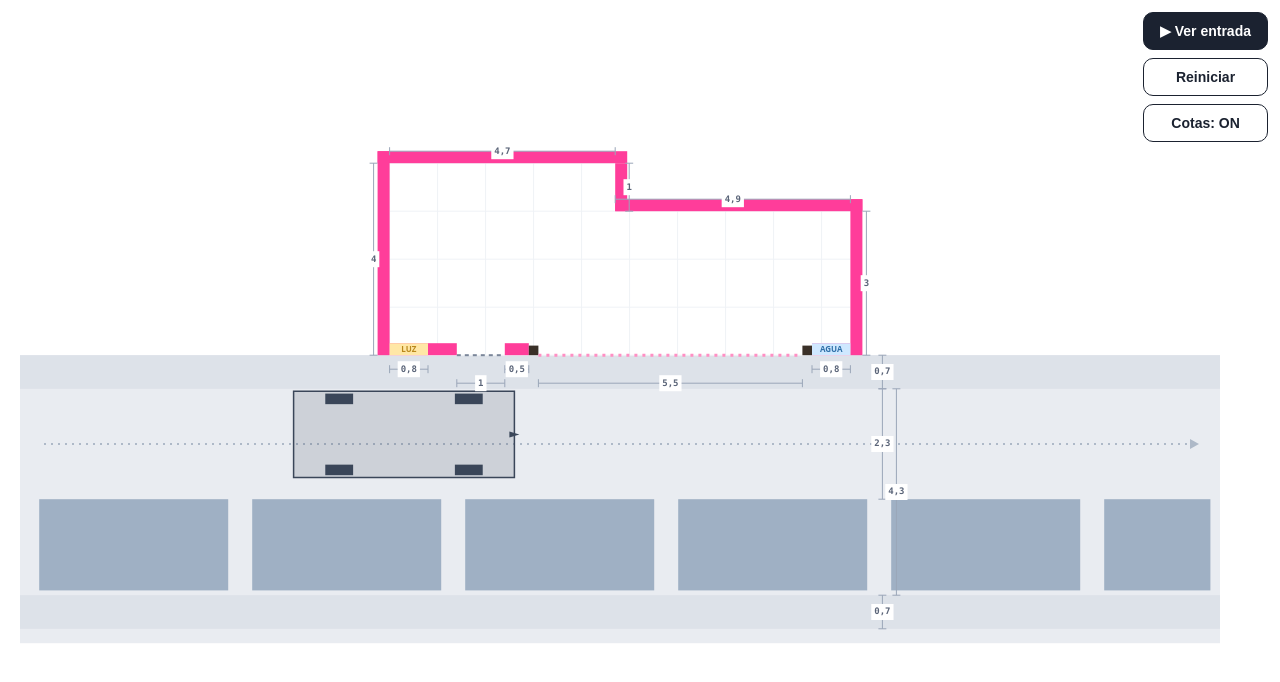
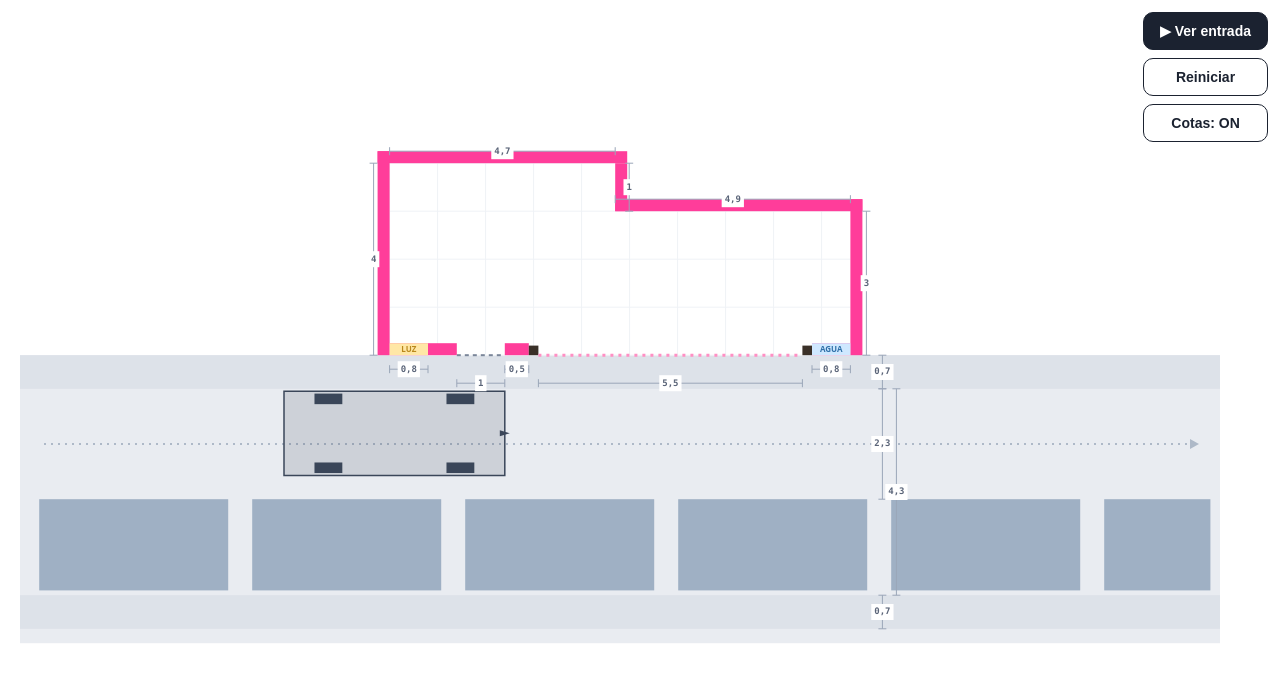
Before and after one commit to suvires/aparcamiento, a plain HTML site: page index.html in a window 1280 px wide. Drawn offline with Linux system fonts and the light colour scheme.

Commit message:
Actualiza dimensiones Mazda 5 y nueva maniobra de entrada
- Wc 1,8 → 1,755 m, R 5,0 → 5,4 m, wb 2,70 → 2,75 m (voladizos 0,95 → 0,925 m)
- Portón a 5,5 m con peatonal fija (muro pedR→gx se ajusta automáticamente)
- Nueva maniobra de entrada grabada con las medidas corregidas (steer ±0,4004)

Co-Authored-By: Claude Sonnet 4.6 <noreply@anthropic.com>

```diff
--- a/index.html
+++ b/index.html
@@ -66,15 +66,15 @@
   const m=x=>parseFloat(x.toFixed(2)).toString().replace('.',',');
   const cm=x=>Math.round(x*100)+' cm';
 
-  const DEF={L:4.6,Wc:1.8,R:5.0,w1:4.7,d1:4.0,w2:4.9,d2:3.0,gw:5.5,pillar:0.2,meterW:0.8,meterD:0.25,ped:1.0,acera:0.7,laneFree:2.3,calzada:4.3};
+  const DEF={L:4.6,Wc:1.755,R:5.4,w1:4.7,d1:4.0,w2:4.9,d2:3.0,gw:5.5,pillar:0.2,meterW:0.8,meterD:0.25,ped:1.0,acera:0.7,laneFree:2.3,calzada:4.3};
   const S=Object.assign({},DEF,{showDim:true,t:0,playing:false,speed:180});
 
   // ---- geometría ----
   function geo(){
-    const frontW=S.w1+S.w2, wb=S.L*(2.7/4.6), ov=(S.L-wb)/2, fo=ov, ro=ov;
+    const frontW=S.w1+S.w2, wb=S.L*(2.75/4.6), ov=(S.L-wb)/2, fo=ov, ro=ov;
     const gateR=frontW-S.meterW;                          // portón pegado al contador de agua
     const clearR=gateR-S.pillar, clearL=clearR-S.gw, gx=clearL-S.pillar;
-    const pedR=gx-0.5, pedL=pedR-S.ped;                  // 0,5 m entre peatonal y pilar izq del portón
+    const pedL=S.meterW+0.6, pedR=pedL+S.ped;            // peatonal fija; el muro pedR→gx crece con el portón
     const phimax=Math.atan(wb/S.R);
     const yOpp=-(S.acera+S.laneFree);                     // borde cercano de los coches de enfrente
     const yFar=-(S.acera+S.calzada);                      // bordillo de enfrente
@@ -137,7 +137,7 @@
   // ---- modo conducción manual ----
   let manualMode=false,manCar={x:0,y:0,th:0},manSegs=[],manCurSeg=null,manCrashed=false,manBlocked=false,manAnimId=null;
   function manualDefaultStart(){
-    const x=G.clearL-G.wb-G.fo-0.5;
+    const x=G.pedR-G.wb-G.fo;
     const y=-(S.acera+S.Wc/2+0.05);
     return {x,y,th:0};
   }
@@ -146,14 +146,15 @@
   function attemptEntrada(){
     const p=manualDefaultStart();
     return {start:[p.x,p.y,p.th],segs:[
-      {dir:1,steer:0.4209,len:0.78},{dir:1,steer:0,len:0.15},{dir:1,steer:-0.4209,len:0.39},
-      {dir:1,steer:0,len:0.27},{dir:1,steer:0.4209,len:0.27},{dir:1,steer:0,len:1.29},
-      {dir:1,steer:-0.4209,len:0.3},{dir:1,steer:0,len:0.84},{dir:1,steer:0.4209,len:0.18},
-      {dir:1,steer:0,len:0.33},{dir:1,steer:-0.4209,len:0.21},{dir:1,steer:0,len:1.32},
-      {dir:1,steer:-0.4209,len:0.33},{dir:1,steer:0,len:4.2},{dir:-1,steer:0.4209,len:4.62},
-      {dir:-1,steer:0,len:0.12},{dir:-1,steer:-0.4209,len:3.99},{dir:-1,steer:0,len:0.06},
-      {dir:1,steer:0,len:2.76},{dir:1,steer:0.4209,len:0.48},{dir:1,steer:0,len:0.66},
-      {dir:1,steer:0.4209,len:0.15},{dir:-1,steer:0,len:0.27}
+      {dir:1,steer:0,len:1.11},{dir:1,steer:0.4004,len:0.27},{dir:1,steer:0,len:0.48},
+      {dir:1,steer:0.4004,len:0.33},{dir:1,steer:0,len:0.99},{dir:1,steer:0.4004,len:0.21},
+      {dir:1,steer:0,len:0.39},{dir:1,steer:-0.4004,len:0.24},{dir:1,steer:0,len:1.32},
+      {dir:1,steer:-0.4004,len:0.15},{dir:1,steer:0,len:0.66},{dir:1,steer:-0.4004,len:0.33},
+      {dir:1,steer:0,len:1.92},{dir:1,steer:0.4004,len:0.12},{dir:1,steer:0,len:0.6},
+      {dir:1,steer:-0.4004,len:0.21},{dir:1,steer:0,len:1.77},{dir:-1,steer:0.4004,len:2.4},
+      {dir:-1,steer:0,len:0.75},{dir:-1,steer:0.4004,len:1.77},{dir:-1,steer:0,len:0.09},
+      {dir:-1,steer:-0.4004,len:3.27},{dir:1,steer:0,len:0.27},{dir:1,steer:0.4004,len:0.51},
+      {dir:1,steer:0,len:0.36},{dir:1,steer:0.4004,len:0.45},{dir:1,steer:0,len:1.98}
     ]};
   }
 
```
